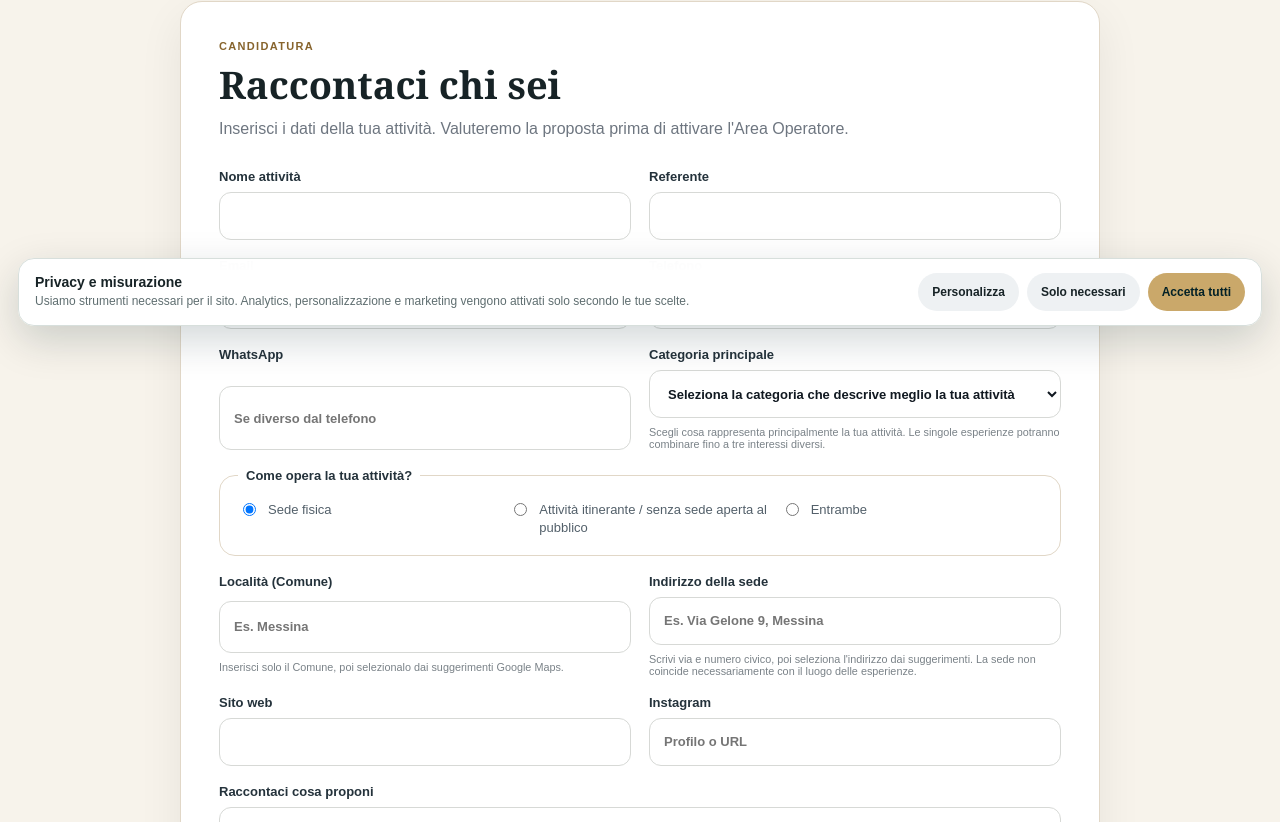
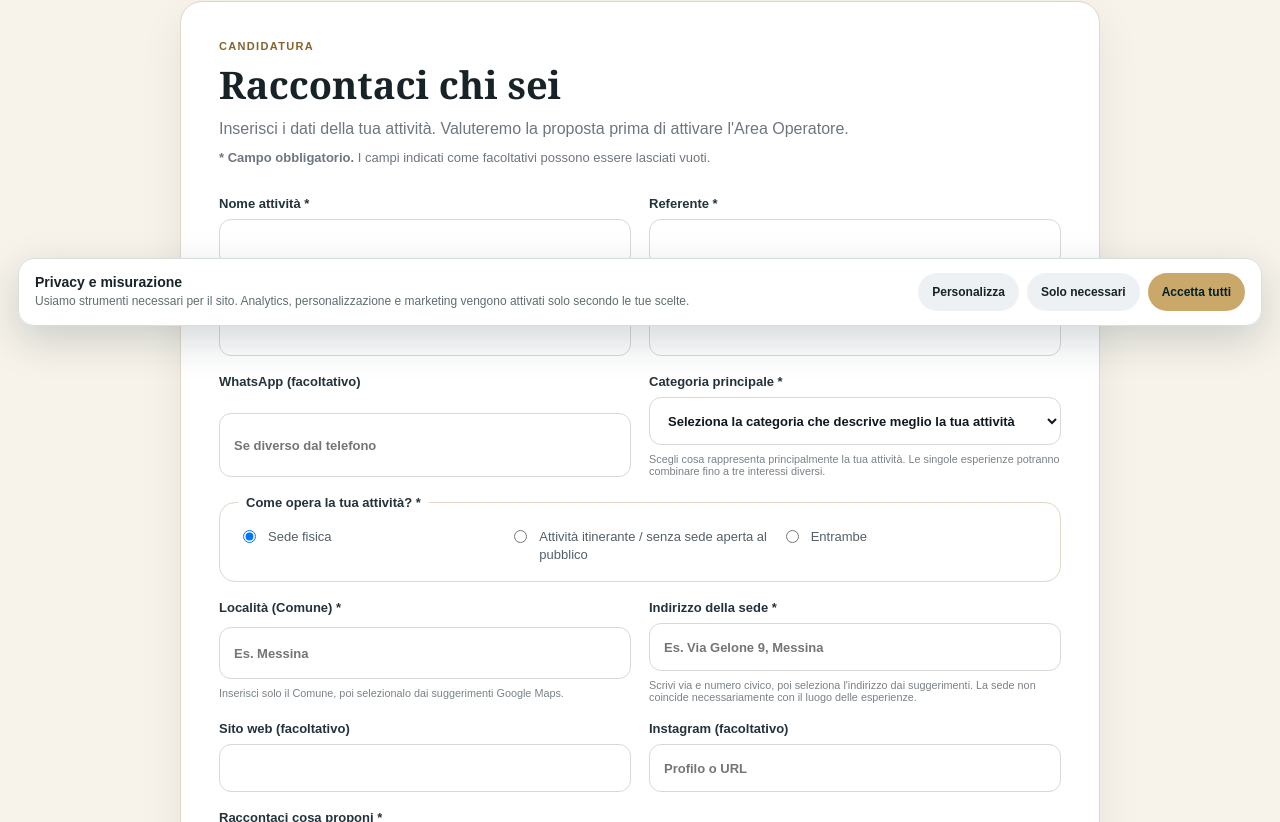
Before and after one commit to giovannibrunetto/bimaris-platform, a Next.js app in the folder apps/web/: page /operatori/candidatura in a window 1280 px wide. Shown: the part 458-1280 px from the top of the page. Built offline with nearby package versions, Linux system fonts and the light colour scheme.

Commit message:
fix(qa): F13 clarify required and optional application fields

```diff
--- a/apps/web/app/operatori/candidatura/page.tsx
+++ b/apps/web/app/operatori/candidatura/page.tsx
@@ -10,6 +10,8 @@ const inputStyle={width:"100%",minHeight:48,padding:"0 14px",border:"1px solid #
 const operatorCategories=["Ristorazione ed enogastronomia","Produttori e aziende agricole","Guide, escursioni e outdoor","Cultura e visite","Artigianato","Ospitalità e ricettività","Benessere","Servizi turistici e mobilità","Altri servizi ed esperienze"];
 const suggestionBox={position:"absolute",zIndex:50,top:"calc(100% + 4px)",left:0,right:0,background:"#fff",border:"1px solid #d7d9d6",borderRadius:12,boxShadow:"0 12px 30px rgba(7,24,35,.14)",overflow:"hidden"} as const;
 const diagnostic=(err:any)=>{const code=err?.code||err?.status||err?.name||"UNKNOWN";const message=err?.message||String(err||"Errore sconosciuto");return `${code}: ${message}`.slice(0,500)};
+const requiredLabel=(label:string)=>`${label} *`;
+const optionalLabel=(label:string)=>`${label} (facoltativo)`;
 
 async function ensurePlaces(){
  const apiKey=process.env.NEXT_PUBLIC_GOOGLE_MAPS_API_KEY;if(!apiKey)throw new Error("missing_maps_key");
@@ -32,14 +34,14 @@ export default function ApplicationPage(){
  const changeMode=(value:string)=>{setMode(value);setLocationSelected(false);setAddressSelected(false);setLocationSuggestions([]);setAddressSuggestions([]);setMapsError("");if(placeIdRef.current)placeIdRef.current.value="";if(latRef.current)latRef.current.value="";if(lngRef.current)lngRef.current.value="";};
  const suggestions=(items:any[],kind:"location"|"address")=>items.length>0?<div style={suggestionBox}>{items.map((item:any,index:number)=><button key={`${item.placePrediction?.placeId||index}`} type="button" onMouseDown={e=>e.preventDefault()} onClick={()=>choosePlace(kind,item)} style={{display:"block",width:"100%",padding:"12px 14px",border:0,borderBottom:index<items.length-1?"1px solid #ece7df":"none",background:"#fff",textAlign:"left",color:"#24323b",fontSize:14,lineHeight:1.35,cursor:"pointer"}}>{item.placePrediction?.text?.toString()}</button>)}</div>:null;
  return <><section style={{background:"linear-gradient(135deg,#0c3448 0%,#061624 58%,#02090f 100%)",color:"#fff",padding:"clamp(48px,7vw,82px) 6vw"}}><div style={{maxWidth:1120,margin:"0 auto"}}><div className="kicker">Per gli operatori</div><h1 style={{margin:"10px 0 14px",fontFamily:"Georgia,serif",fontSize:"clamp(38px,5vw,64px)",lineHeight:1.02,color:"#fff"}}>Presenta la tua realtà</h1><p style={{maxWidth:820,margin:0,color:"#dce5ea",fontSize:17,lineHeight:1.6}}>BIMARIS mette in relazione operatori, produttori e realtà del territorio per costruire una rete capace di raccontare e far vivere Messina attraverso esperienze, luoghi e identità.</p></div></section>
- <section style={{padding:"clamp(38px,6vw,72px) 20px",background:"#f7f3eb"}}><div style={{maxWidth:920,margin:"0 auto"}}>{sent?<div className="detail-panel"><h3>Candidatura ricevuta</h3><p>Grazie per averci presentato la tua realtà. La candidatura sarà valutata in base alla coerenza con il progetto BIMARIS e con i criteri di qualità, autenticità e valore territoriale. L'invio non comporta l'inserimento automatico nella selezione.</p><div className="actions"><Link className="button ghost" href="/operatori">Torna agli operatori</Link></div></div>:<div style={{background:"#fff",border:"1px solid #e1d7c7",borderRadius:22,padding:"clamp(22px,4vw,38px)",boxShadow:"0 16px 45px rgba(7,24,35,.07)"}}><div style={{marginBottom:28}}><div className="eyebrow">Candidatura</div><h2 style={{margin:"6px 0 7px",fontFamily:"Georgia,serif",fontSize:"clamp(28px,4vw,38px)"}}>Raccontaci chi sei</h2><p style={{margin:0,color:"#6e7680",lineHeight:1.55}}>Inserisci i dati della tua attività. Valuteremo la proposta prima di attivare l'Area Operatore.</p></div>
+ <section style={{padding:"clamp(38px,6vw,72px) 20px",background:"#f7f3eb"}}><div style={{maxWidth:920,margin:"0 auto"}}>{sent?<div className="detail-panel"><h3>Candidatura ricevuta</h3><p>Grazie per averci presentato la tua realtà. La candidatura sarà valutata in base alla coerenza con il progetto BIMARIS e con i criteri di qualità, autenticità e valore territoriale. L'invio non comporta l'inserimento automatico nella selezione.</p><div className="actions"><Link className="button ghost" href="/operatori">Torna agli operatori</Link></div></div>:<div style={{background:"#fff",border:"1px solid #e1d7c7",borderRadius:22,padding:"clamp(22px,4vw,38px)",boxShadow:"0 16px 45px rgba(7,24,35,.07)"}}><div style={{marginBottom:28}}><div className="eyebrow">Candidatura</div><h2 style={{margin:"6px 0 7px",fontFamily:"Georgia,serif",fontSize:"clamp(28px,4vw,38px)"}}>Raccontaci chi sei</h2><p style={{margin:0,color:"#6e7680",lineHeight:1.55}}>Inserisci i dati della tua attività. Valuteremo la proposta prima di attivare l'Area Operatore.</p><p style={{margin:"8px 0 0",color:"#6e7680",fontSize:13,lineHeight:1.45}}><strong>* Campo obbligatorio.</strong> I campi indicati come facoltativi possono essere lasciati vuoti.</p></div>
  <form onSubmit={submit} onFocus={()=>track("operator_application_started")} style={{display:"grid",gridTemplateColumns:"repeat(auto-fit,minmax(280px,1fr))",gap:18}}>
- <label style={fieldStyle}>Nome attività<input style={inputStyle} required name="business_name"/></label><label style={fieldStyle}>Referente<input style={inputStyle} required name="contact_name"/></label><label style={fieldStyle}>Email<input style={inputStyle} required type="email" name="email"/></label><label style={fieldStyle}>Telefono<input style={inputStyle} name="phone"/></label><label style={fieldStyle}>WhatsApp<input style={inputStyle} name="whatsapp" placeholder="Se diverso dal telefono"/></label><label style={fieldStyle}>Categoria principale<select style={inputStyle} required name="category" defaultValue=""><option value="" disabled>Seleziona la categoria che descrive meglio la tua attività</option>{operatorCategories.map(category=><option key={category} value={category}>{category}</option>)}</select><small style={{fontWeight:400,color:"#7a8288"}}>Scegli cosa rappresenta principalmente la tua attività. Le singole esperienze potranno combinare fino a tre interessi diversi.</small></label>
- <fieldset style={{gridColumn:"1 / -1",border:"1px solid #e1d7c7",borderRadius:16,padding:18,margin:0,minWidth:0}}><legend style={{padding:"0 8px",fontSize:13,fontWeight:800,color:"#24323b"}}>Come opera la tua attività?</legend><div style={{display:"grid",gridTemplateColumns:"repeat(auto-fit,minmax(210px,1fr))",gap:10}}>{[["fixed","Sede fisica"],["itinerant","Attività itinerante / senza sede aperta al pubblico"],["both","Entrambe"]].map(([value,label])=><label key={value} style={{display:"flex",alignItems:"flex-start",gap:9,fontSize:13,color:"#53606a",lineHeight:1.35,minWidth:0}}><input type="radio" name="operating_mode" value={value} checked={mode===value} onChange={()=>changeMode(value)} style={{marginTop:2,flex:"0 0 auto"}}/><span>{label}</span></label>)}</div></fieldset>
- <label style={{...fieldStyle,position:"relative"}}>{mode==="itinerant"?"Area operativa":"Località (Comune)"}<input ref={locationRef} style={inputStyle} required name="location" autoComplete="off" onChange={e=>{setLocationSelected(false);searchPlaces("location",e.target.value)}} onBlur={()=>window.setTimeout(()=>setLocationSuggestions([]),180)} placeholder={mode==="itinerant"?"Es. Messina o Milazzo":"Es. Messina"}/>{suggestions(locationSuggestions,"location")}<small style={{fontWeight:400,color:locationSelected?"#476b58":"#7a8288"}}>{locationSelected?"Località selezionata e standardizzata.":mode==="itinerant"?"Indica il comune o l'area principale in cui operi e seleziona un suggerimento.":"Inserisci solo il Comune, poi selezionalo dai suggerimenti Google Maps."}</small></label>
- {mode!=="itinerant"&&<label style={{...fieldStyle,position:"relative"}}>Indirizzo della sede<input ref={addressRef} style={inputStyle} required name="address" autoComplete="off" onChange={e=>{setAddressSelected(false);if(placeIdRef.current)placeIdRef.current.value="";if(latRef.current)latRef.current.value="";if(lngRef.current)lngRef.current.value="";searchPlaces("address",e.target.value)}} onBlur={()=>window.setTimeout(()=>setAddressSuggestions([]),180)} placeholder="Es. Via Gelone 9, Messina"/>{suggestions(addressSuggestions,"address")}<small style={{fontWeight:400,color:addressSelected?"#476b58":"#7a8288"}}>{addressSelected?"Indirizzo selezionato e geolocalizzato.":"Scrivi via e numero civico, poi seleziona l'indirizzo dai suggerimenti. La sede non coincide necessariamente con il luogo delle esperienze."}</small></label>}
+ <label style={fieldStyle}>{requiredLabel("Nome attività")}<input style={inputStyle} required name="business_name"/></label><label style={fieldStyle}>{requiredLabel("Referente")}<input style={inputStyle} required name="contact_name"/></label><label style={fieldStyle}>{requiredLabel("Email")}<input style={inputStyle} required type="email" name="email"/></label><label style={fieldStyle}>{optionalLabel("Telefono")}<input style={inputStyle} name="phone"/></label><label style={fieldStyle}>{optionalLabel("WhatsApp")}<input style={inputStyle} name="whatsapp" placeholder="Se diverso dal telefono"/></label><label style={fieldStyle}>{requiredLabel("Categoria principale")}<select style={inputStyle} required name="category" defaultValue=""><option value="" disabled>Seleziona la categoria che descrive meglio la tua attività</option>{operatorCategories.map(category=><option key={category} value={category}>{category}</option>)}</select><small style={{fontWeight:400,color:"#7a8288"}}>Scegli cosa rappresenta principalmente la tua attività. Le singole esperienze potranno combinare fino a tre interessi diversi.</small></label>
+ <fieldset style={{gridColumn:"1 / -1",border:"1px solid #e1d7c7",borderRadius:16,padding:18,margin:0,minWidth:0}}><legend style={{padding:"0 8px",fontSize:13,fontWeight:800,color:"#24323b"}}>{requiredLabel("Come opera la tua attività?")}</legend><div style={{display:"grid",gridTemplateColumns:"repeat(auto-fit,minmax(210px,1fr))",gap:10}}>{[["fixed","Sede fisica"],["itinerant","Attività itinerante / senza sede aperta al pubblico"],["both","Entrambe"]].map(([value,label])=><label key={value} style={{display:"flex",alignItems:"flex-start",gap:9,fontSize:13,color:"#53606a",lineHeight:1.35,minWidth:0}}><input type="radio" name="operating_mode" value={value} checked={mode===value} onChange={()=>changeMode(value)} style={{marginTop:2,flex:"0 0 auto"}}/><span>{label}</span></label>)}</div></fieldset>
+ <label style={{...fieldStyle,position:"relative"}}>{requiredLabel(mode==="itinerant"?"Area operativa":"Località (Comune)")}<input ref={locationRef} style={inputStyle} required name="location" autoComplete="off" onChange={e=>{setLocationSelected(false);searchPlaces("location",e.target.value)}} onBlur={()=>window.setTimeout(()=>setLocationSuggestions([]),180)} placeholder={mode==="itinerant"?"Es. Messina o Milazzo":"Es. Messina"}/>{suggestions(locationSuggestions,"location")}<small style={{fontWeight:400,color:locationSelected?"#476b58":"#7a8288"}}>{locationSelected?"Località selezionata e standardizzata.":mode==="itinerant"?"Indica il comune o l'area principale in cui operi e seleziona un suggerimento.":"Inserisci solo il Comune, poi selezionalo dai suggerimenti Google Maps."}</small></label>
+ {mode!=="itinerant"&&<label style={{...fieldStyle,position:"relative"}}>{requiredLabel("Indirizzo della sede")}<input ref={addressRef} style={inputStyle} required name="address" autoComplete="off" onChange={e=>{setAddressSelected(false);if(placeIdRef.current)placeIdRef.current.value="";if(latRef.current)latRef.current.value="";if(lngRef.current)lngRef.current.value="";searchPlaces("address",e.target.value)}} onBlur={()=>window.setTimeout(()=>setAddressSuggestions([]),180)} placeholder="Es. Via Gelone 9, Messina"/>{suggestions(addressSuggestions,"address")}<small style={{fontWeight:400,color:addressSelected?"#476b58":"#7a8288"}}>{addressSelected?"Indirizzo selezionato e geolocalizzato.":"Scrivi via e numero civico, poi seleziona l'indirizzo dai suggerimenti. La sede non coincide necessariamente con il luogo delle esperienze."}</small></label>}
  <input ref={placeIdRef} type="hidden" name="google_place_id"/><input ref={latRef} type="hidden" name="latitude"/><input ref={lngRef} type="hidden" name="longitude"/>
  {mapsError&&<div style={{gridColumn:"1 / -1",fontSize:13,color:"#8a4b3b",padding:"10px 12px",background:"#fff5f1",borderRadius:10}}><strong>Diagnostica Google Maps (staging):</strong> {mapsError}</div>}
- <label style={fieldStyle}>Sito web<input style={inputStyle} name="website"/></label><label style={fieldStyle}>Instagram<input style={inputStyle} name="instagram" placeholder="Profilo o URL"/></label><label style={{...fieldStyle,gridColumn:"1 / -1"}}>Raccontaci cosa proponi<textarea required name="description" style={{...inputStyle,minHeight:140,padding:14,resize:"vertical"}} placeholder="Descrivi brevemente la tua realtà, ciò che proponi e il legame con il territorio."/></label>
- <label style={{gridColumn:"1 / -1",display:"flex",gap:10,alignItems:"flex-start",fontSize:13,color:"#53606a",lineHeight:1.45}}><input required type="checkbox" name="privacy_consent" value="yes" style={{marginTop:2,width:18,height:18,flex:"0 0 auto"}}/><span>Ho letto l' <Link href="/privacy" style={{textDecoration:"underline",textUnderlineOffset:2}}>informativa privacy</Link> e acconsento al trattamento dei dati necessari alla valutazione della candidatura.</span></label>{error&&<div className="detail-panel" style={{gridColumn:"1 / -1"}}><p>{error}</p></div>}<div style={{gridColumn:"1 / -1",paddingTop:4}}><button className="button" type="submit" disabled={sending}>{sending?"Invio in corso...":"Invia candidatura"}</button></div></form></div>}</div></section></>;
+ <label style={fieldStyle}>{optionalLabel("Sito web")}<input style={inputStyle} name="website"/></label><label style={fieldStyle}>{optionalLabel("Instagram")}<input style={inputStyle} name="instagram" placeholder="Profilo o URL"/></label><label style={{...fieldStyle,gridColumn:"1 / -1"}}>{requiredLabel("Raccontaci cosa proponi")}<textarea required name="description" style={{...inputStyle,minHeight:140,padding:14,resize:"vertical"}} placeholder="Descrivi brevemente la tua realtà, ciò che proponi e il legame con il territorio."/></label>
+ <label style={{gridColumn:"1 / -1",display:"flex",gap:10,alignItems:"flex-start",fontSize:13,color:"#53606a",lineHeight:1.45}}><input required type="checkbox" name="privacy_consent" value="yes" style={{marginTop:2,width:18,height:18,flex:"0 0 auto"}}/><span><strong>*</strong> Ho letto l' <Link href="/privacy" style={{textDecoration:"underline",textUnderlineOffset:2}}>informativa privacy</Link> e acconsento al trattamento dei dati necessari alla valutazione della candidatura.</span></label>{error&&<div className="detail-panel" style={{gridColumn:"1 / -1"}}><p>{error}</p></div>}<div style={{gridColumn:"1 / -1",paddingTop:4}}><button className="button" type="submit" disabled={sending}>{sending?"Invio in corso...":"Invia candidatura"}</button></div></form></div>}</div></section></>;
 }
```
